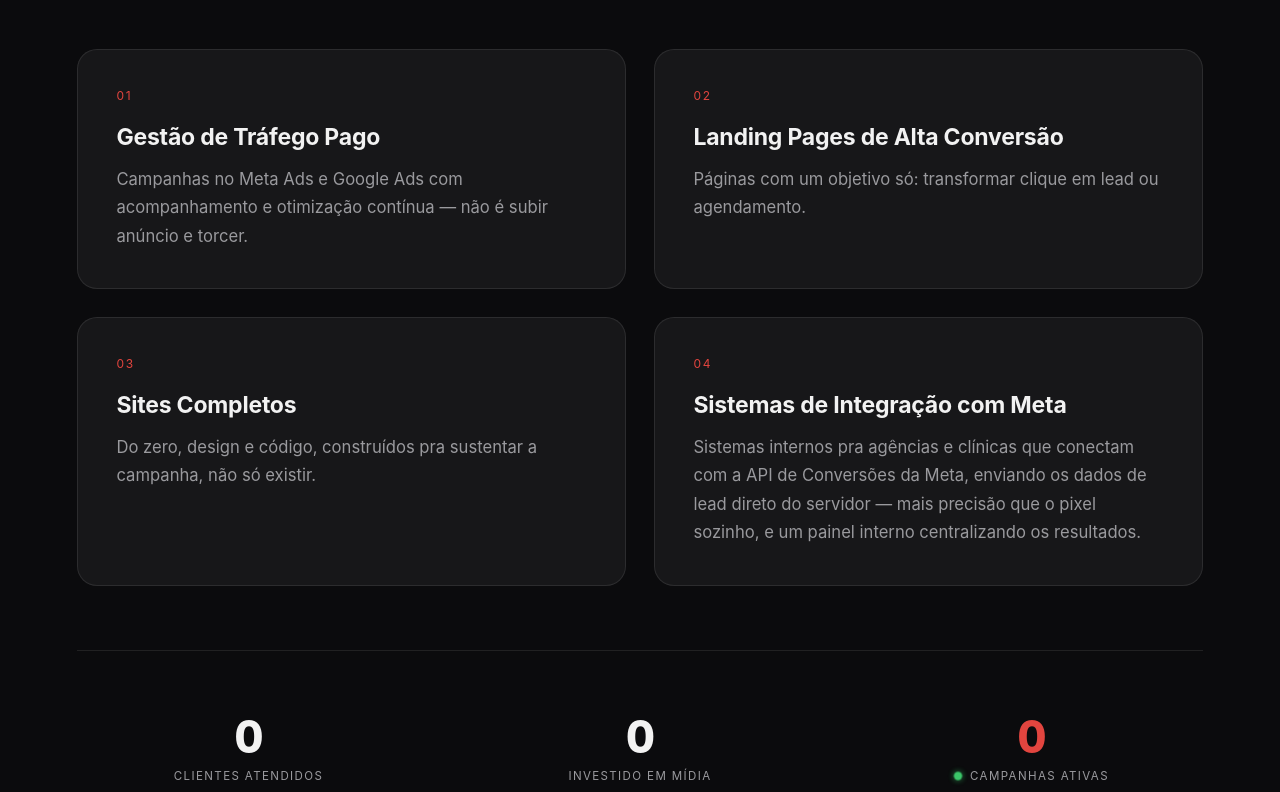
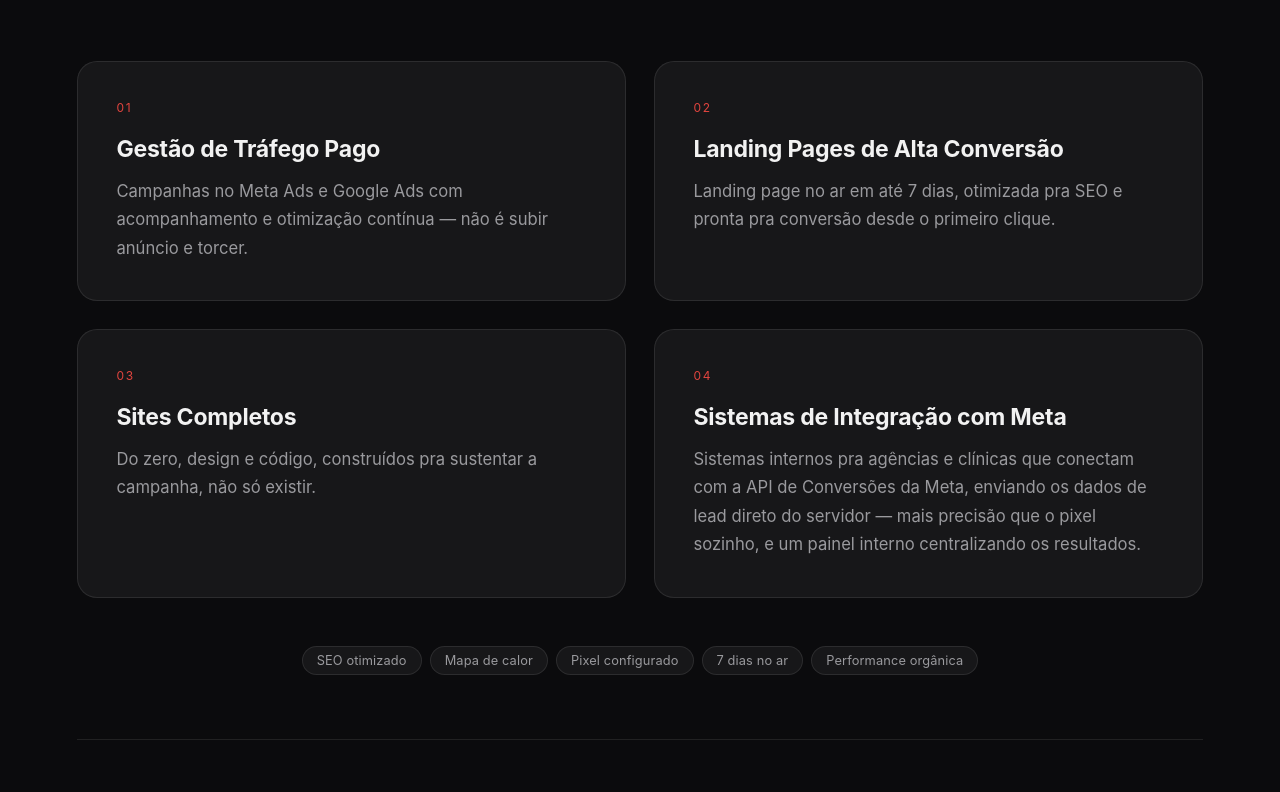
Before and after one commit to Lucasbithencourt/Portifolio-Bithencourt, a plain HTML site: page index.html in a window 1280 px wide. Shown: the part 2665-3457 px from the top of the page. Drawn offline with nearby package versions, Linux system fonts and the light colour scheme; a script that the page names is missing.

Commit message:
copy: novo headline do Manifesto, texto do card 02 e fileira de tags no Tráfego Pago
- Manifesto: headline "Sites com propósito. / Estratégia por trás / de cada
  clique." e sub suavizado
- Tráfego Pago: card 02 (Landing Pages) com prazo de 7 dias + SEO; nova
  fileira de tags técnicas (pill) entre o grid e a faixa de stats
- Cache busting: ?v=27

Co-Authored-By: Claude Opus 4.8 <noreply@anthropic.com>

```diff
--- a/index.html
+++ b/index.html
@@ -34,7 +34,7 @@
       href="https://cdnjs.cloudflare.com/ajax/libs/Swiper/14.0.5/swiper-bundle.min.css"
     />
 
-    <link rel="stylesheet" href="style.css?v=26" />
+    <link rel="stylesheet" href="style.css?v=27" />
   </head>
 
   <body>
@@ -134,15 +134,15 @@
         <p class="manifesto__eyebrow" data-reveal>MANIFESTO</p>
 
         <h2 class="manifesto__headline">
-          <span class="manifesto__line" data-reveal>Construo sites</span>
-          <span class="manifesto__line" data-reveal>que convertem.</span>
-          <span class="manifesto__line manifesto__accent" data-reveal>Não decoro.</span>
+          <span class="manifesto__line" data-reveal>Sites com propósito.</span>
+          <span class="manifesto__line" data-reveal>Estratégia por trás</span>
+          <span class="manifesto__line manifesto__accent" data-reveal>de cada clique.</span>
         </h2>
 
         <p class="manifesto__sub" data-reveal>
-          Cada site é uma máquina de conversão — design e tráfego trabalhando
-          juntos, não um enfeite parado numa vitrine. O que construo gera
-          resultado: rápido, direcionado, mensurável.
+          Cada site nasce com um objetivo claro — design e tráfego pago
+          trabalhando juntos, não só pra existir. O que construo entrega
+          resultado: rápido, direcionado e mensurável.
         </p>
       </div>
     </section>
@@ -236,8 +236,8 @@
             <span class="trafego__item-index">02</span>
             <h3 class="trafego__item-title">Landing Pages de Alta Conversão</h3>
             <p class="trafego__item-text">
-              Páginas com um objetivo só: transformar clique em lead ou
-              agendamento.
+              Landing page no ar em até 7 dias, otimizada pra SEO e pronta pra
+              conversão desde o primeiro clique.
             </p>
           </div>
 
@@ -261,6 +261,15 @@
             </p>
           </div>
         </div>
+
+        <!-- Tags técnicas — mesmo estilo pill do resto do site. -->
+        <ul class="trafego__tags" data-reveal>
+          <li class="trafego__tag">SEO otimizado</li>
+          <li class="trafego__tag">Mapa de calor</li>
+          <li class="trafego__tag">Pixel configurado</li>
+          <li class="trafego__tag">7 dias no ar</li>
+          <li class="trafego__tag">Performance orgânica</li>
+        </ul>
 
         <!-- Faixa de números — contam de 0 ao entrar na tela; "Campanhas
              ativas" (accent, com bolinha pulsando) varia sozinho ao vivo. -->
@@ -386,6 +395,6 @@
     <script src="https://cdnjs.cloudflare.com/ajax/libs/Swiper/14.0.5/swiper-bundle.min.js"></script>
 
     <!-- Script clássico (usa os globais acima; sem import/export). -->
-    <script src="main.js?v=26"></script>
+    <script src="main.js?v=27"></script>
   </body>
 </html>
--- a/style.css
+++ b/style.css
@@ -612,6 +612,26 @@ button:focus-visible,
   color: var(--color-muted);
 }
 
+/* Tags técnicas — pills centralizadas entre o grid e a faixa de números. */
+.trafego__tags {
+  list-style: none;
+  margin-top: clamp(2rem, 4vw, 3rem);
+  display: flex;
+  flex-wrap: wrap;
+  justify-content: center;
+  gap: 8px;
+}
+
+.trafego__tag {
+  padding: 6px 14px;
+  border-radius: var(--radius-pill);
+  background: var(--card-bg);
+  border: 1px solid var(--card-border);
+  font-size: 0.8rem;
+  letter-spacing: 0.01em;
+  color: var(--color-muted);
+}
+
 /* Faixa de números — abaixo do grid, separada por borda superior sutil. */
 .trafego__stats {
   display: grid;
```
Also changed, not shown: case-02.html (+2 -2 lines), case-03.html (+2 -2 lines), case-04.html (+2 -2 lines), case.html (+2 -2 lines), 1 other file.
